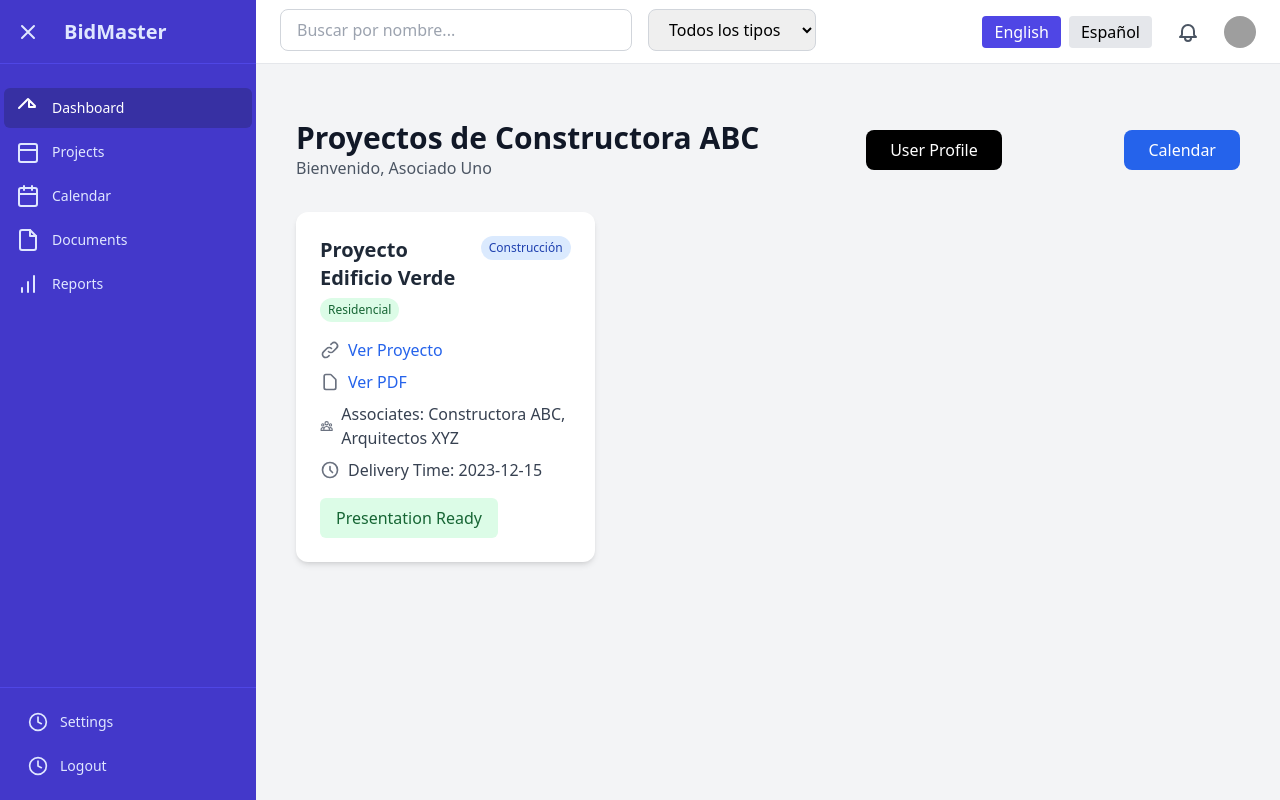
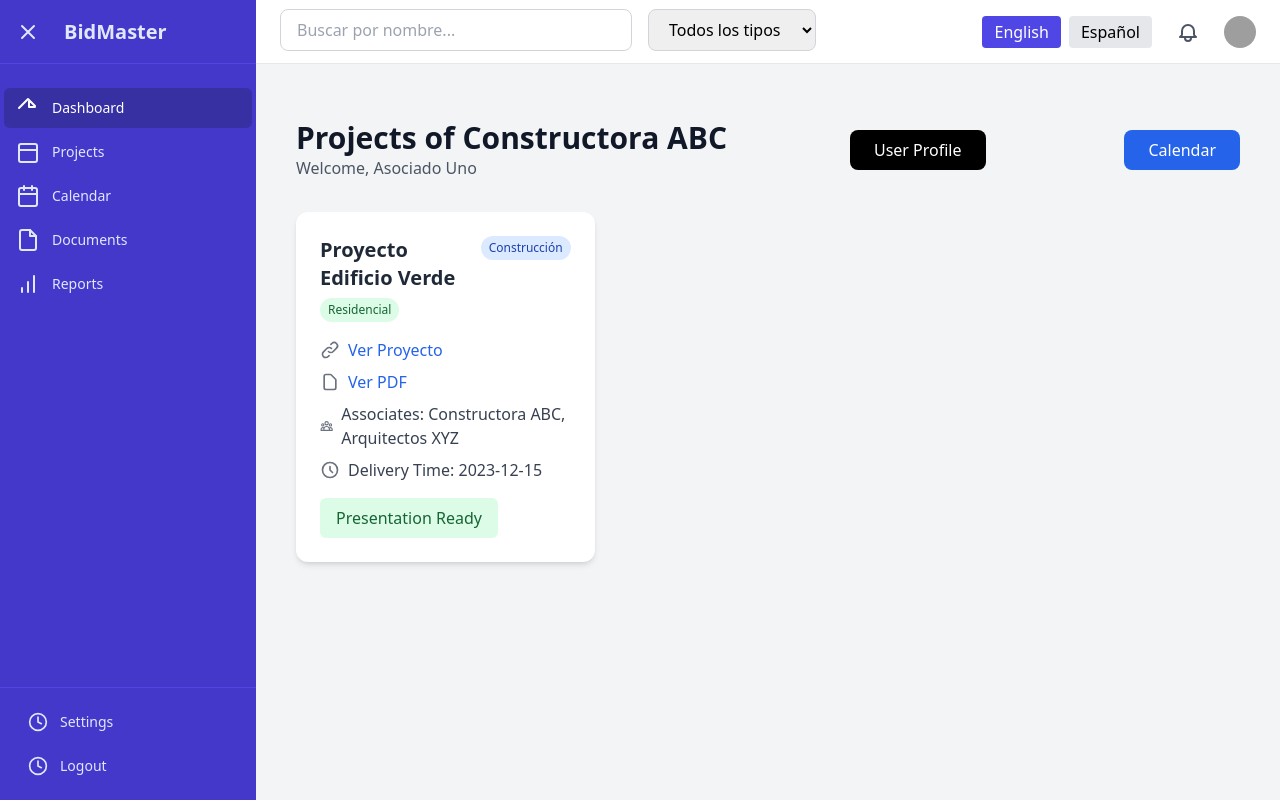
Before and after one commit to rastafasha/Bidmaster, a React (Create React App) app: page / in a window 1280 px wide. Both pictures are taken after a click on the button "Continuar con Facebook". Built offline with nearby package versions, Linux system fonts and the light colour scheme; grey boxes are pictures that could not be loaded.

Commit message:
agregado soporte para traducciones en inglés y español en los dashboards de Admin y Partner

```diff
--- a/src/components/Admin/AdminDashboard.js
+++ b/src/components/Admin/AdminDashboard.js
@@ -162,7 +162,7 @@ const AdminDashboard = () => {
                 src="https://images.unsplash.com/photo-1502685104226-ee32379fefbe?ixlib=rb-4.0.3&auto=format&fit=crop&w=256&q=80"
                 alt="User avatar"
               />
-          <span className="text-gray-700 font-medium">Tom Cook</span>
+              {/* <span className="text-gray-700 font-medium">Tom Cook</span> */}
             </div>
           </div>
         </header>
@@ -221,7 +221,7 @@ const AdminDashboard = () => {
                     <ProjectCard
                       key={project.id}
                       project={project}
-                      onTogglePresentation={() => {}}
+                      onTogglePresentation={() => { }}
                       showAdminControls={true}
                       onEdit={() => handleEditProject(project.id)}
                       onDelete={() => handleDeleteProject(project.id)}
@@ -230,7 +230,7 @@ const AdminDashboard = () => {
                 </div>
               ) : (
                 <div className="text-center py-12">
-                  <p className="text-gray-500">No se encontraron proyectos que coincidan con la búsqueda</p>
+                  <p className="text-gray-500">{t('No se encontraron proyectos que coincidan con la búsqueda')}</p>
                 </div>
               )}
             </>
--- a/src/components/Partner/PartnerDashboard.js
+++ b/src/components/Partner/PartnerDashboard.js
@@ -80,8 +80,8 @@ const PartnerDashboard = ({ partnerId, onLogout }) => {
           <div className="container mx-auto px-4 py-8">
             <div className="mb-8 flex justify-between items-center">
               <div>
-                <h1 className="text-3xl font-bold text-gray-900">Proyectos de {partner.partnerCompany}</h1>
-                <p className="text-gray-600">Bienvenido, {partner.name}</p>
+                <h1 className="text-3xl font-bold text-gray-900">{t('Proyectos de')} {partner.partnerCompany}</h1>
+                <p className="text-gray-600">{t('Bienvenido')}, {partner.name}</p>
               </div>
               <button
                 onClick={() => setShowUserProfileModal(true)}
@@ -116,7 +116,7 @@ const PartnerDashboard = ({ partnerId, onLogout }) => {
               </div>
             ) : (
               <div className="flex items-center justify-center h-64">
-                <p className="text-gray-500">No hay proyectos asignados</p>
+                <p className="text-gray-500">{t('No hay proyectos asignados')}</p>
               </div>
             ))}
 
--- a/src/locales/en/translation.json
+++ b/src/locales/en/translation.json
@@ -30,5 +30,9 @@
   "Actualizar": "Update",
   "Editar Proyecto": "Edit Project",
   "Crear Proyecto": "Create Project",
-  "Nuevo Proyecto": "New Project"
+  "Nuevo Proyecto": "New Project",
+  "Bienvenido": "Welcome",
+  "Proyectos de": "Projects of",
+  "No hay proyectos asignados": "No projects assigned",
+  "No se encontraron proyectos que coincidan con la búsqueda": "No projects found matching the search"
 }
--- a/src/locales/es/translation.json
+++ b/src/locales/es/translation.json
@@ -30,5 +30,9 @@
   "Actualizar": "Actualizar",
   "Editar Proyecto": "Editar Proyecto",
   "Crear Proyecto": "Crear Proyecto",
-  "Nuevo Proyecto": "Nuevo Proyecto"
+  "Nuevo Proyecto": "Nuevo Proyecto",
+  "Bienvenido": "Bienvenido",
+  "Proyectos de": "Proyectos de",
+  "No hay proyectos asignados": "No hay proyectos asignados",
+  "No se encontraron proyectos que coincidan con la búsqueda": "No se encontraron proyectos que coincidan con la búsqueda"
 }
```
Lines whose indentation alone changed are shown as unchanged.
